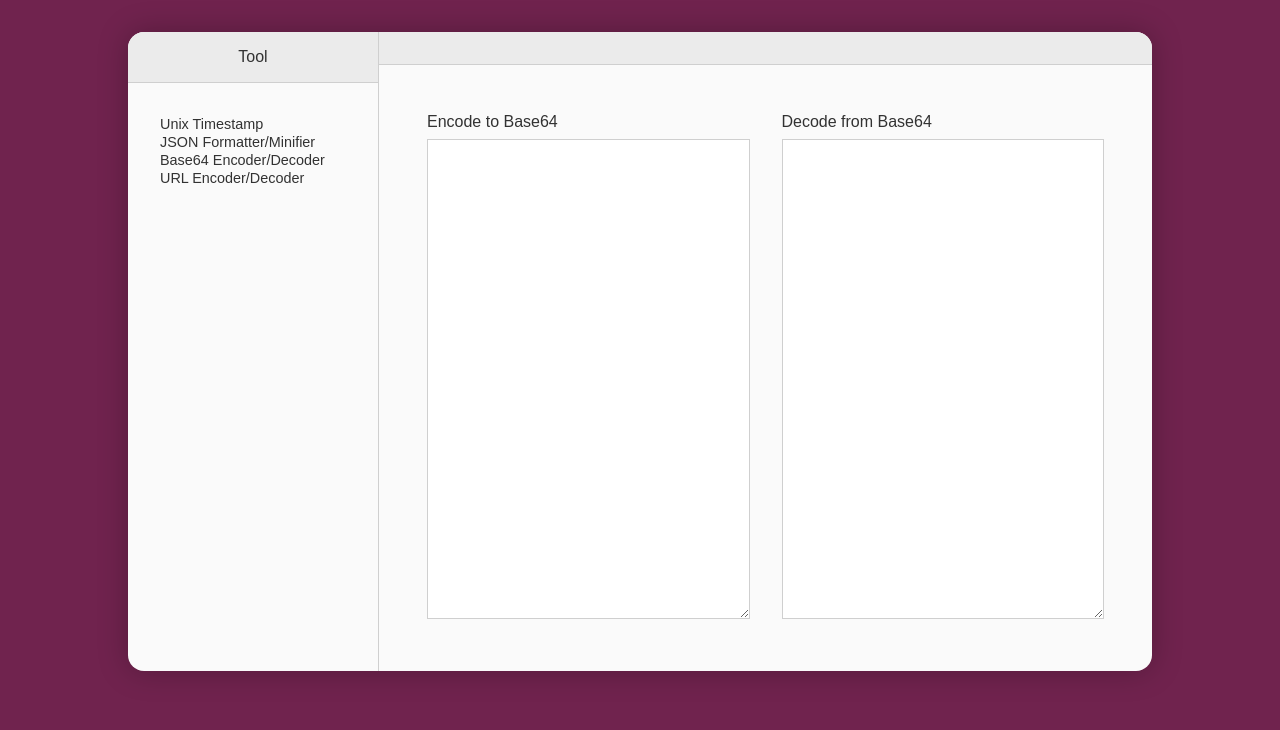
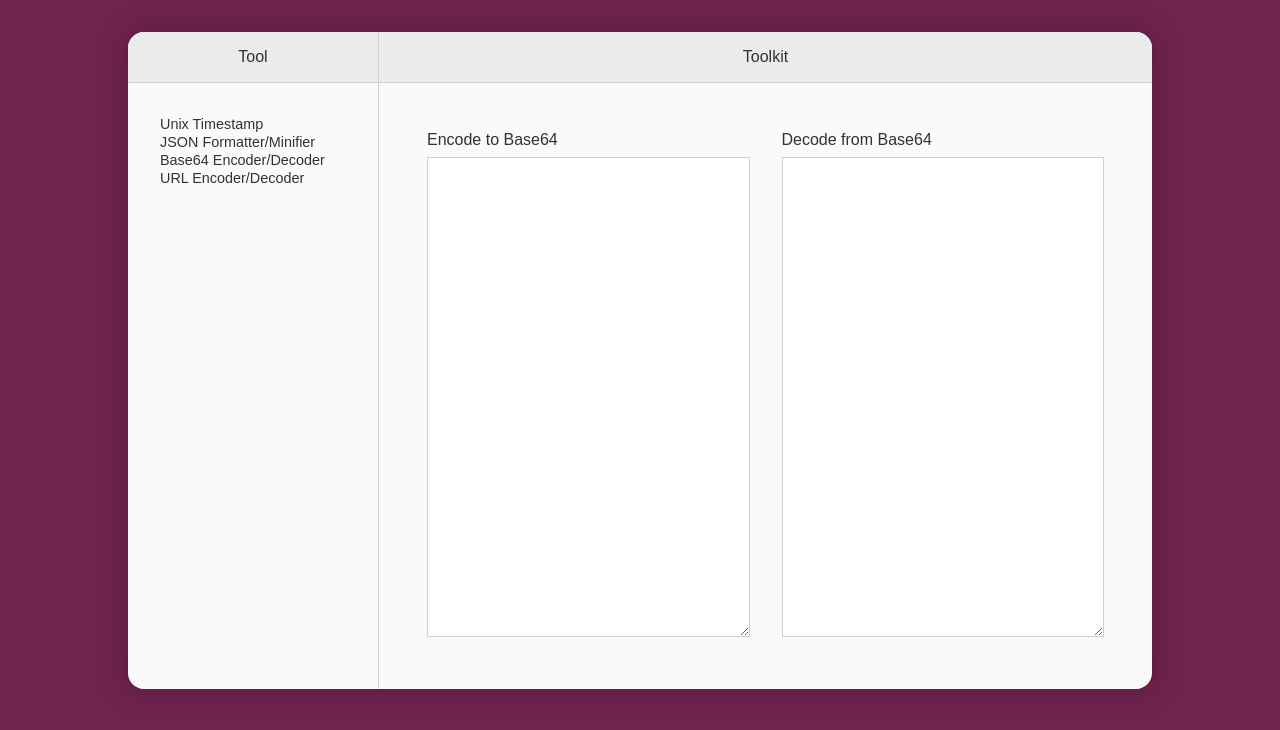
Before and after one commit to eliandoran/toolkit, a SvelteKit app: page /base64 in a window 1280 px wide. Shown: the top 730 px of the page. Built offline with nearby package versions, Linux system fonts and the light colour scheme.

Commit message:
Remove title & set default

```diff
--- a/src/routes/+layout.svelte
+++ b/src/routes/+layout.svelte
@@ -29,7 +29,7 @@
 
     <div class="main-content">
         <header>
-            <slot name="header" />
+            <h2>Toolkit</h2>
         </header>
 
         <div class="inner-wrapper">
```
